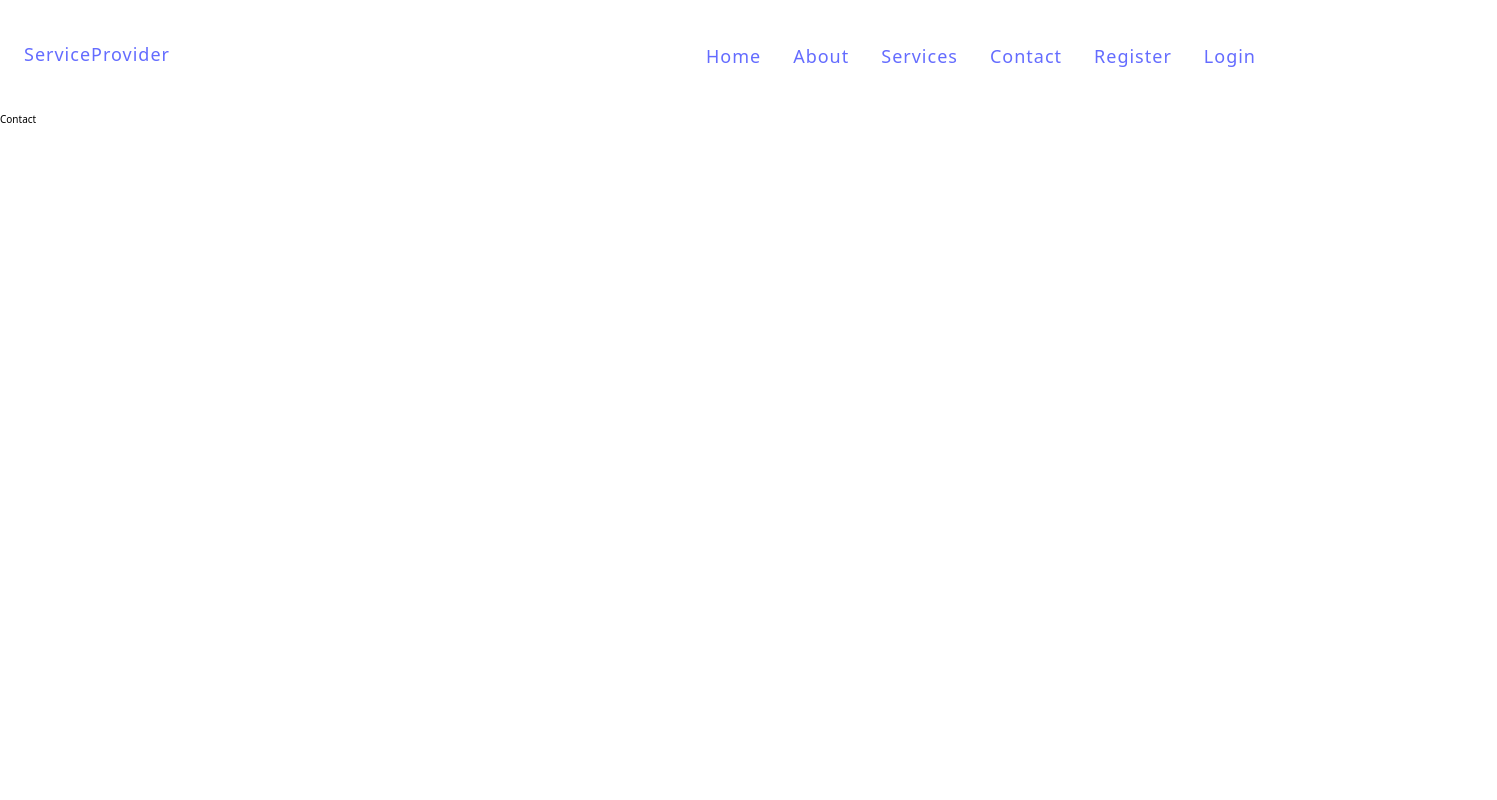
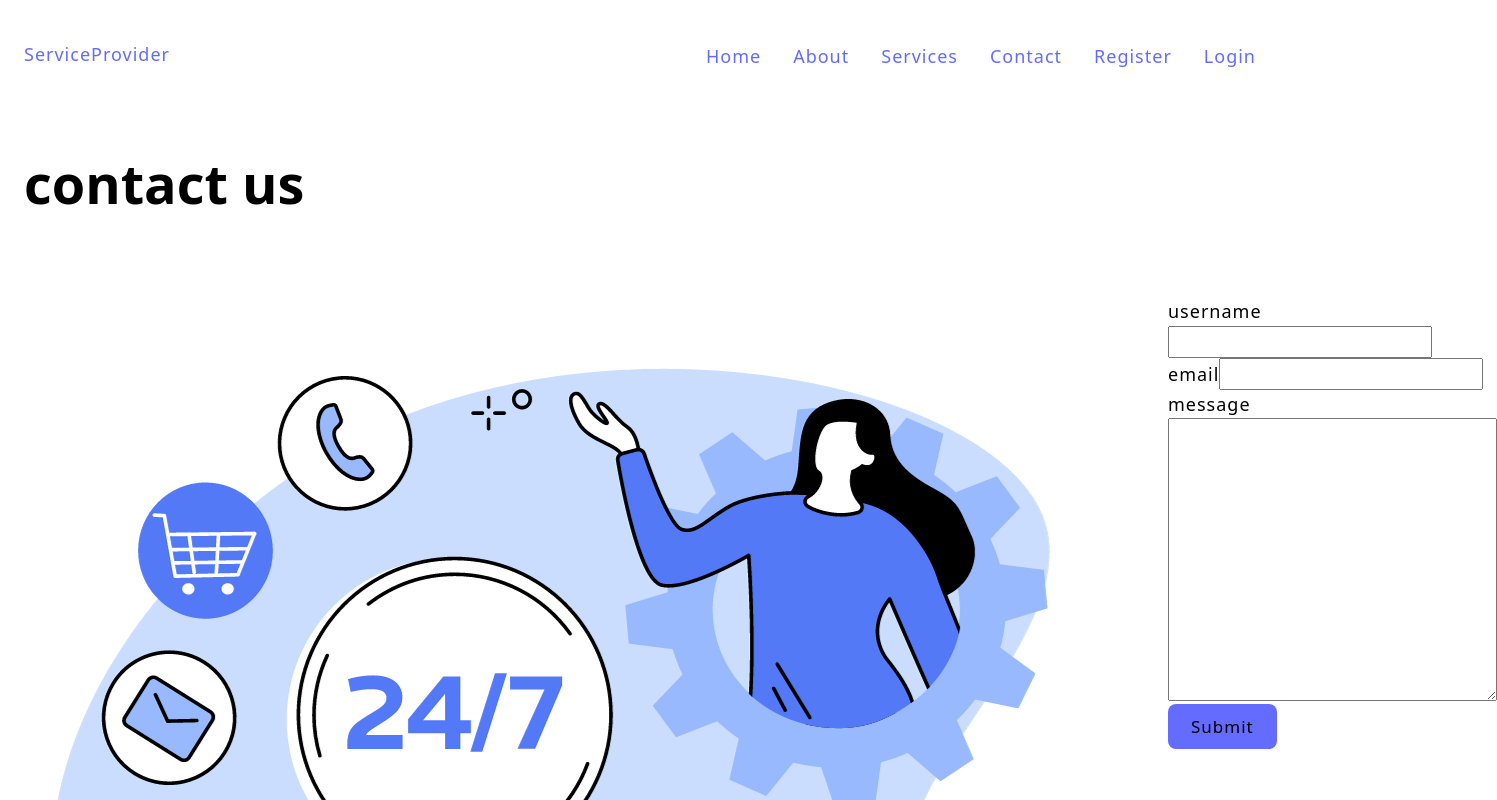
Before and after one commit to MuhammadFaizan144/MERN-Tutorial, a React (Vite) app in the folder client/: page /contact in a window 1280 px wide. Shown: the top 800 px of the page, 1497 px wide, since content can reach past the window. Built offline with nearby package versions, Linux system fonts and the light colour scheme.

Commit message:
Html of contact page in tutorial 24

```diff
--- a/client/src/pages/Contact.jsx
+++ b/client/src/pages/Contact.jsx
@@ -1,8 +1,42 @@
 import React from 'react'
-
+import { useState } from 'react'
 const Contact = () => {
   return (
-    <div>Contact</div>
+    <>
+      <section className='section-contect'>
+        <div className="contact-content container">
+          <h1 className='main-heading'>contact us</h1>
+        </div>
+        {/* contact page main */}
+        <div className="container grid grid-two-cols">
+          <div className="contact-img">
+            <img src="/images/support.png" alt="we are always ready to help" />
+          </div>
+          {/* contact form content actual */}
+          <div className="section-form">
+            <form >
+                <div>
+                  <label htmlFor="username">
+                    username
+                  </label>
+                  <input type="text" name="username" id="username" autoComplete='off' required/>
+                </div>
+                <div>
+                  <label htmlFor="email">email</label>
+                  <input type="email" name="email" id="email" autoComplete='off' required/>
+              </div>
+              <div>
+                <label htmlFor="message">message</label>
+                <textarea name="message" id="message" cols="30" rows="10"></textarea>
+              </div>
+              <div>
+                <button type="submit">submit</button>
+              </div>
+            </form>
+          </div>
+        </div>
+      </section>
+    </>
   )
 }
 
```
